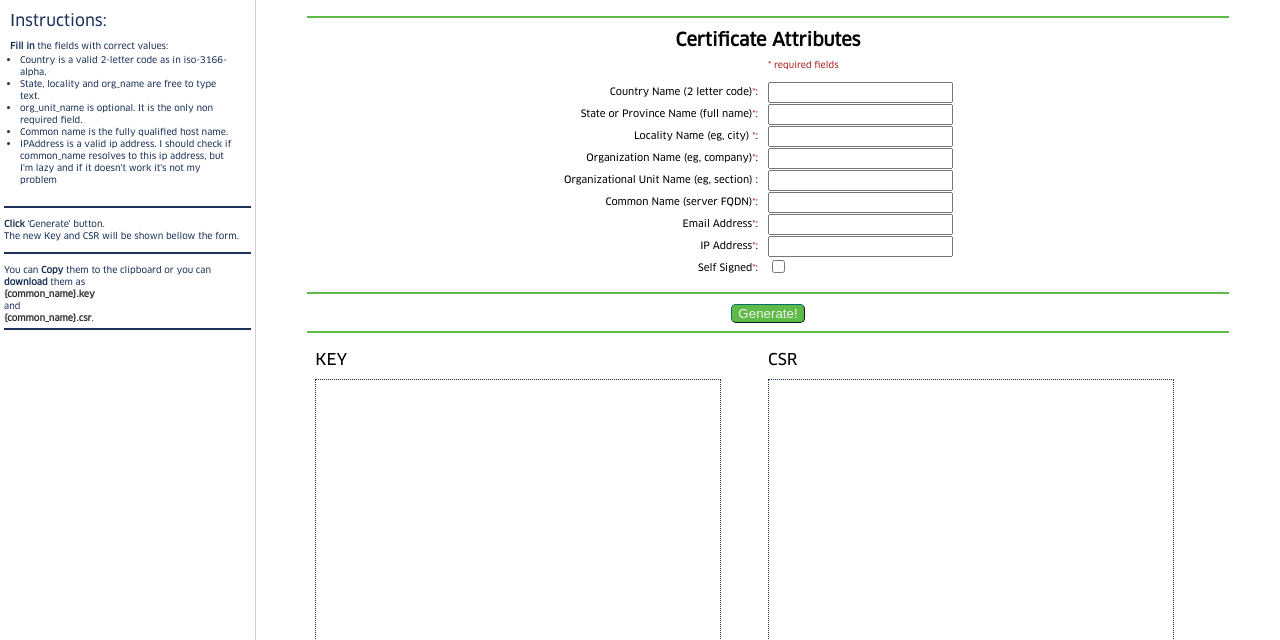
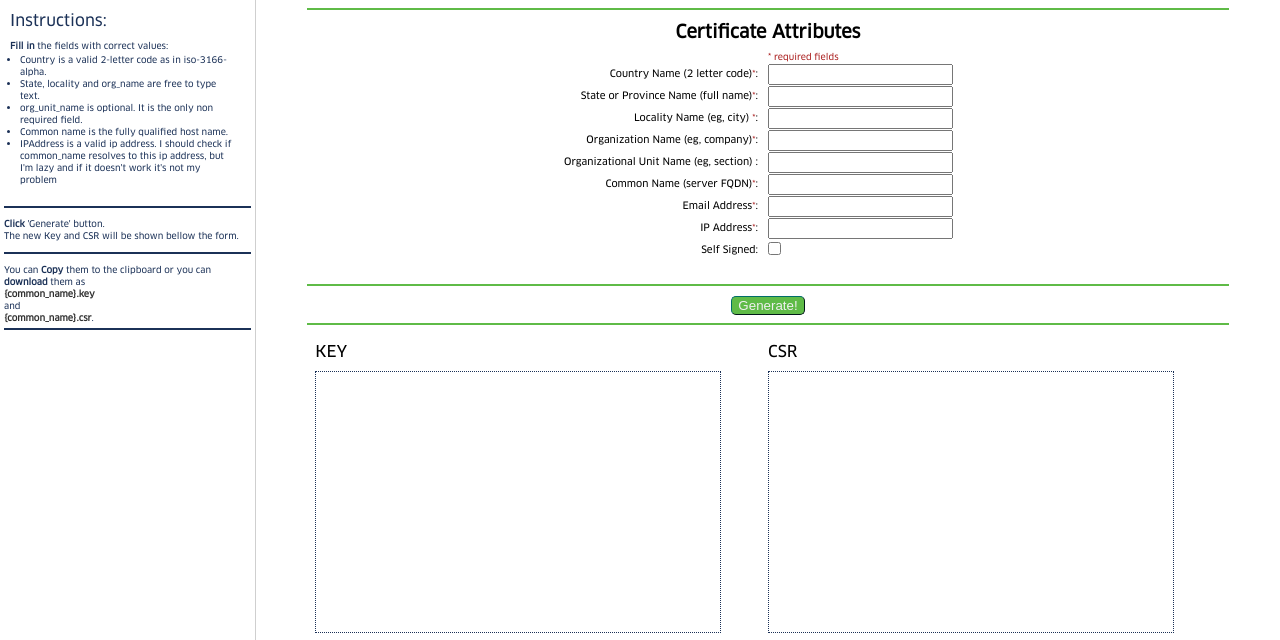
Before and after one commit to dudacgf/genkeycsr, a Flask app: template genkeycsr/templates/index.html in a window 1280 px wide. Shown: the part 80-720 px from the top of the page. Run offline with Flask 2, Linux system fonts and the light colour scheme; the template is opened without the code that fills it: values that come from a table or form of the project are taken from there, most other values are stand-ins (such as "Sample title", 1, 10 or a date in 2020).

Commit message:
small ux fixes

```diff
--- a/genkeycsr/static/css/grid.css
+++ b/genkeycsr/static/css/grid.css
@@ -38,6 +38,7 @@
     grid-auto-rows: 40%;
     margin: 5px;
     padding-top: 1px;
+    height: 30%;
 }
 
 content-row {
--- a/genkeycsr/templates/index.html
+++ b/genkeycsr/templates/index.html
@@ -11,14 +11,12 @@
     <h1>Certificate Key/Signing Request</h1>
 </section>
 <section class="content">
-  <p />
   <div>
     <hr>
     <form method="POST" action="/">
       <section class="content-row form-title" style="text-align: center"><h2>Certificate Attributes</h2></section>
       <section id="theForm" class="content-form">
-        {{ form.csrf_token }}
-        <div class=" "></div><div class="warning small  ">* required fields</div>
+        <div></div><div class="warning small">* required fields</div>
         <div class="ta-right normal">{{ form.country.label }}<span class="warning small">*</span>:</div>
         <div>{{ form.country }}</div>
         <div class="ta-right normal">{{ form.state.label }}<span class="warning small">*</span>:</div>
@@ -35,9 +33,9 @@
         <div>{{ form.email }}</div>
         <div class="ta-right normal">{{ form.ipaddr.label }}<span class="warning small">*</span>:</div>
         <div>{{ form.ipaddr }}</div>
-        <div class="ta-right normal">{{ form.self_signed.label }}<span class="warning small">*</span>:</div>
-        <div>{{ form.self_signed }}</div>
-
+        <div class="ta-right normal">{{ form.self_signed.label }}:</div>
+        <div style='margin-left: -4px;'>{{ form.self_signed }}</div>
+        {{ form.csrf_token }}
       </section>
       <div class="content-row" style="text-align: center;">
         <hr>
```
